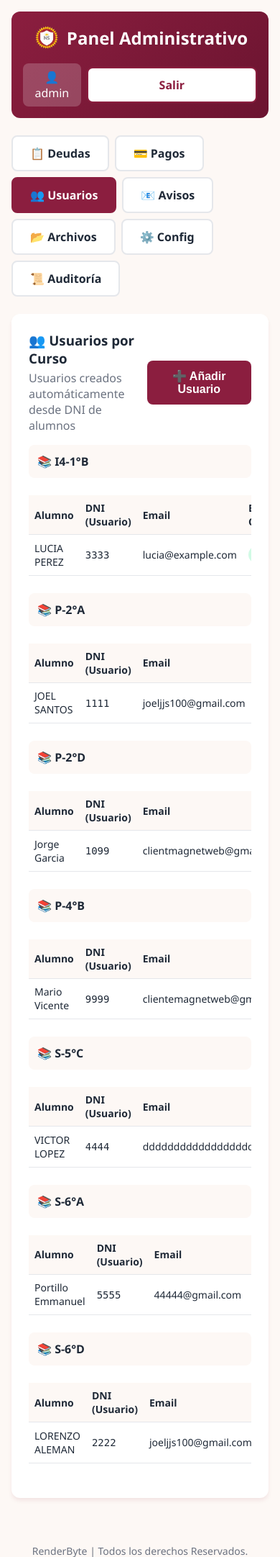
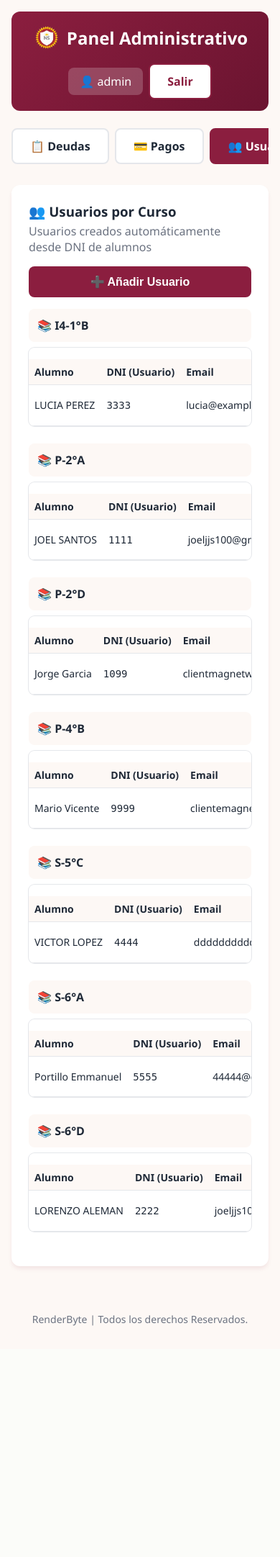
Before and after one commit to Joel010999/colegio-nuevo-siglo, a Django app: page /admin-panel/usuarios/ in a window 390 px wide. Shown: the top 2163 px of the page at 72% size. After the commit the page ends 1842 px from the top, so only its background shows below. Run offline with Django 5.2, Linux system fonts and the light colour scheme; a user stored in the database is signed in; data comes from the database, SQL or seed files in the repository.

Commit message:
UI: Hacer la web responsiva y amigable para moviles
- Convertir pestañas y tablas en scroll horizontal

- Apilar formularios y cajas de estadistica en pantallas pequenas

- Ajustar anchos y Fix syntax errors

```diff
--- a/portal/templates/portal/admin/avisos.html
+++ b/portal/templates/portal/admin/avisos.html
@@ -6,11 +6,11 @@
 <div class="card">
 
     <!-- Send all button -->
-    <div style="margin-bottom:1.5rem; display:flex; gap:1rem;">
-        <button class="btn btn-primary" onclick="abrirModalMasivo()">
+    <div style="margin-bottom:1.5rem; display:flex; gap:1rem; flex-wrap:wrap;">
+        <button class="btn btn-primary btn-block-mobile" onclick="abrirModalMasivo()">
             📧 AVISO DE DEUDA
         </button>
-        <button class="btn btn-primary" onclick="abrirModalPagoVencer()">
+        <button class="btn btn-primary btn-block-mobile" onclick="abrirModalPagoVencer()">
             📅 PAGO A VENCER
         </button>
     </div>
--- a/portal/templates/portal/admin/config.html
+++ b/portal/templates/portal/admin/config.html
@@ -21,7 +21,7 @@
             <input type="text" id="password_default" name="password_default" value="{{ config.password_default }}">
         </div>
 
-        <button type="submit" class="btn btn-primary">💾 Guardar Configuración</button>
+        <button type="submit" class="btn btn-primary btn-block-mobile">💾 Guardar Configuración</button>
     </form>
 </div>
 
--- a/portal/templates/portal/admin/dashboard.html
+++ b/portal/templates/portal/admin/dashboard.html
@@ -71,9 +71,9 @@
 <div class="card">
     <h3 style="margin-bottom:1rem">⚡ Acciones Rápidas</h3>
     <div style="display:flex;gap:1rem;flex-wrap:wrap">
-        <a href="{% url 'portal:admin_importar' %}" class="btn btn-primary">📥 Importar Deudas</a>
-        <a href="{% url 'portal:admin_exportar' %}" class="btn btn-outline">📤 Exportar Pagos</a>
-        <a href="{% url 'portal:admin_avisos' %}" class="btn btn-warning">📧 Enviar Avisos</a>
+        <a href="{% url 'portal:admin_importar' %}" class="btn btn-primary btn-block-mobile">📥 Importar Deudas</a>
+        <a href="{% url 'portal:admin_exportar' %}" class="btn btn-outline btn-block-mobile">📤 Exportar Pagos</a>
+        <a href="{% url 'portal:admin_avisos' %}" class="btn btn-warning btn-block-mobile">📧 Enviar Avisos</a>
     </div>
 </div>
 {% endblock %}
--- a/portal/templates/portal/admin/deudas.html
+++ b/portal/templates/portal/admin/deudas.html
@@ -25,7 +25,7 @@
 
 <div class="card">
     <!-- Filtros -->
-    <form method="GET" class="filters" style="display:flex;gap:1rem;flex-wrap:wrap;align-items:center">
+    <form method="GET" class="filters">
         <!-- Nivel -->
         <select name="nivel" onchange="this.form.submit()" style="flex:1;min-width:150px">
             <option value="">Nivel</option>
--- a/portal/templates/portal/admin/deudas_final.html
+++ b/portal/templates/portal/admin/deudas_final.html
@@ -25,7 +25,7 @@
 
 <div class="card">
     <!-- Filtros -->
-    <form method="GET" class="filters" style="display:flex;gap:1rem;flex-wrap:wrap;align-items:center">
+    <form method="GET" class="filters">
         <!-- Nivel -->
         <select name="nivel" onchange="this.form.submit()" style="flex:1;min-width:150px">
             <option value="">Nivel</option>
--- a/portal/templates/portal/admin/deudas_fixed.html
+++ b/portal/templates/portal/admin/deudas_fixed.html
@@ -25,7 +25,7 @@
 
 <div class="card">
     <!-- Filtros -->
-    <form method="GET" class="filters" style="display:flex;gap:1rem;flex-wrap:wrap;align-items:center">
+    <form method="GET" class="filters">
         <!-- Nivel -->
         <select name="nivel" onchange="this.form.submit()" style="flex:1;min-width:150px">
             <option value="">Nivel</option>
--- a/portal/templates/portal/admin/deudas_v2.html
+++ b/portal/templates/portal/admin/deudas_v2.html
@@ -25,7 +25,7 @@
 
 <div class="card">
     <!-- Filtros -->
-    <form method="GET" class="filters" style="display:flex;gap:1rem;flex-wrap:wrap;align-items:center">
+    <form method="GET" class="filters">
         <!-- Nivel -->
         <select name="nivel" onchange="this.form.submit()" style="flex:1;min-width:150px">
             <option value="">Nivel</option>
--- a/portal/templates/portal/admin/deudas_v3.html
+++ b/portal/templates/portal/admin/deudas_v3.html
@@ -25,7 +25,7 @@
 
 <div class="card">
     <!-- Filtros -->
-    <form method="GET" class="filters" style="display:flex;gap:1rem;flex-wrap:wrap;align-items:center">
+    <form method="GET" class="filters">
         <!-- Nivel -->
         <select name="nivel" onchange="this.form.submit()" style="flex:1;min-width:150px">
             <option value="">Nivel</option>
--- a/portal/templates/portal/admin/pagos.html
+++ b/portal/templates/portal/admin/pagos.html
@@ -30,9 +30,9 @@
     <form method="GET" class="filters">
         <select name="estado" onchange="this.form.submit()">
             <option value="">Todos</option>
-            <option value="pendiente" {% if estado_filter == 'pendiente' %}selected{% endif %}>Pendiente Verificación
+            <option value="pendiente" {% if estado_filter=='pendiente' %}selected{% endif %}>Pendiente Verificación
             </option>
-            <option value="verificado" {% if estado_filter == 'verificado' %}selected{% endif %}>Pago Verificado</option>
+            <option value="verificado" {% if estado_filter=='verificado' %}selected{% endif %}>Pago Verificado</option>
         </select>
     </form>
 
--- a/portal/templates/portal/admin/usuarios.html
+++ b/portal/templates/portal/admin/usuarios.html
@@ -4,12 +4,13 @@
 
 {% block admin_content %}
 <div class="card">
-    <div style="display:flex;justify-content:space-between;align-items:center;margin-bottom:1rem">
+    <div
+        style="display:flex;justify-content:space-between;align-items:center;margin-bottom:1rem;flex-wrap:wrap;gap:1rem">
         <div>
             <h3 style="margin-bottom:0.25rem">👥 Usuarios por Curso</h3>
             <p style="color:var(--text-light);margin:0">Usuarios creados automáticamente desde DNI de alumnos</p>
         </div>
-        <button class="btn btn-primary" onclick="abrirModalCrearUsuario()"
+        <button class="btn btn-primary btn-block-mobile" onclick="abrirModalCrearUsuario()"
             style="display:flex;align-items:center;gap:0.5rem">
             ➕ Añadir Usuario
         </button>
@@ -55,7 +56,7 @@
                                 title="Resetear contraseña"
                                 style="background:var(--warning);border-color:var(--warning);color:white;">🔄</a>
                             <a href="#" class="btn btn-sm"
-                                onclick="forzarCambioPassword({{ u.perfil.id }}); return false;"
+                                onclick="forzarCambioPassword('{{ u.perfil.id }}'); return false;"
                                 title="Forzar cambio de contraseña"
                                 style="background:#e67e22;border-color:#e67e22;color:white;">🔒</a>
                             {% else %}
--- a/portal/templates/portal/base.html
+++ b/portal/templates/portal/base.html
@@ -256,6 +256,9 @@
 
         .table-responsive {
             overflow-x: auto;
+            -webkit-overflow-scrolling: touch;
+            border-radius: 8px;
+            box-shadow: 0 0 0 1px var(--border);
         }
 
         .total-box {
@@ -325,7 +328,25 @@
             display: flex;
             gap: 0.5rem;
             margin-bottom: 1.5rem;
-            flex-wrap: wrap;
+            overflow-x: auto;
+            flex-wrap: nowrap;
+            -webkit-overflow-scrolling: touch;
+            padding-bottom: 5px;
+            /* space for scrollbar */
+        }
+
+        /* Hide scrollbar for tabs */
+        .tabs::-webkit-scrollbar {
+            height: 4px;
+        }
+
+        .tabs::-webkit-scrollbar-track {
+            background: transparent;
+        }
+
+        .tabs::-webkit-scrollbar-thumb {
+            background: var(--border);
+            border-radius: 4px;
         }
 
         .tab {
@@ -338,6 +359,7 @@
             transition: all 0.2s;
             text-decoration: none;
             color: var(--text);
+            white-space: nowrap;
         }
 
         .tab.active {
@@ -438,22 +460,34 @@
             margin-bottom: 1rem;
         }
 
+        .filters select,
+        .filters input {
+            width: 100%;
+        }
+
         @media (max-width: 768px) {
             .header {
                 flex-direction: column;
                 text-align: center;
+                padding: 1rem;
             }
 
             .header-actions {
                 width: 100%;
                 justify-content: center;
+                flex-wrap: wrap;
             }
 
             .total-box h2 {
                 font-size: 2rem;
             }
 
-            .btn {
+            .stats-grid {
+                grid-template-columns: 1fr 1fr;
+            }
+
+            /* Solo hacemos 100% de ancho los botones específicamente marcados */
+            .btn-block-mobile {
                 width: 100%;
                 justify-content: center;
             }
@@ -462,6 +496,12 @@
             td {
                 padding: 0.5rem;
                 font-size: 0.875rem;
+                white-space: nowrap;
+            }
+
+            .filters {
+                display: flex;
+                flex-direction: column;
             }
         }
     </style>
--- a/portal/templates/portal/login.html
+++ b/portal/templates/portal/login.html
@@ -91,7 +91,7 @@
                 <label for="password">Contraseña</label>
                 <input type="password" id="password" name="password" required placeholder="Ingrese su contraseña">
             </div>
-            <button type="submit" class="btn btn-primary" style="width:100%">Iniciar Sesión</button>
+            <button type="submit" class="btn btn-primary btn-block-mobile" style="width:100%">Iniciar Sesión</button>
         </form>
 
         <p class="login-footer">
```
Also changed, not shown: portal/templates/portal/consulta_publica.html (+3 -4 lines).
